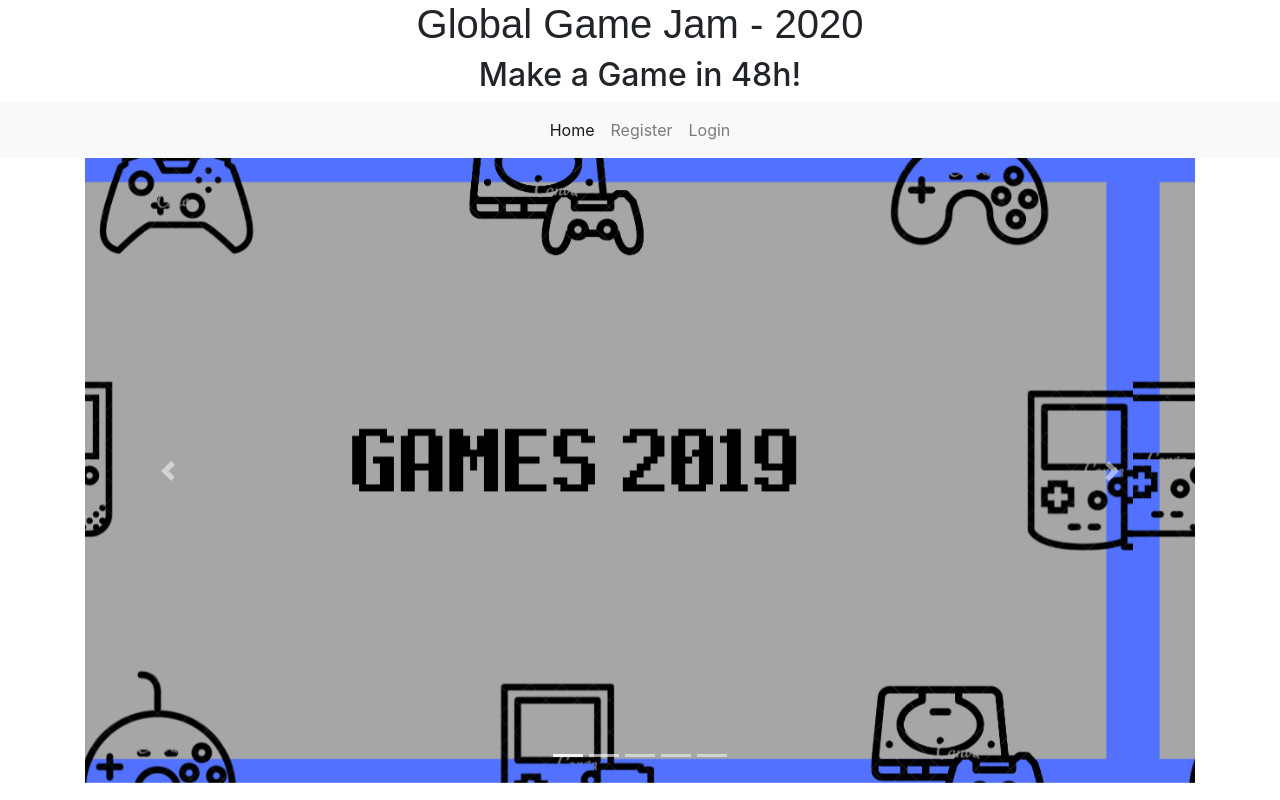
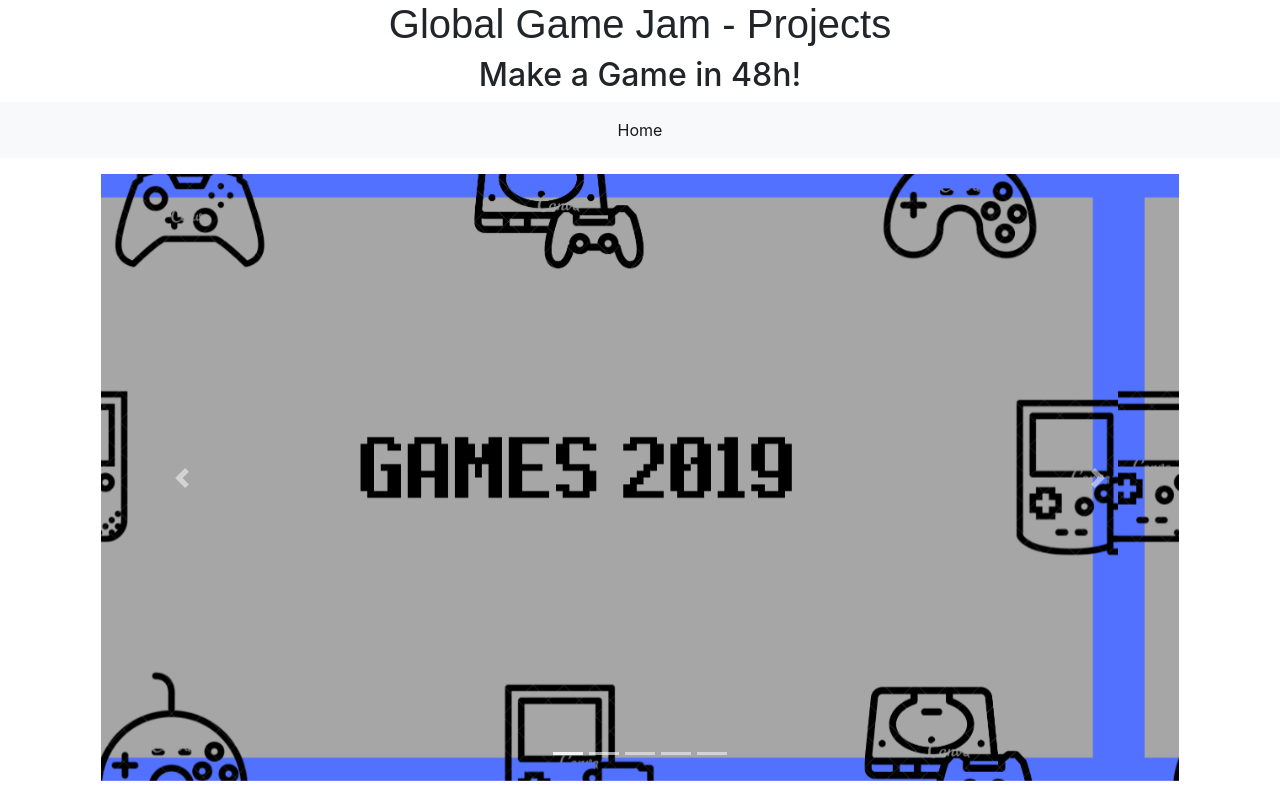
Before and after one commit to jaclo187/ggj, a website: page public/projects.html in a window 1280 px wide. Drawn offline with nearby package versions, Linux system fonts and the light colour scheme.

Commit message:
Puer kleng ännerungen

```diff
--- a/public/projects.html
+++ b/public/projects.html
@@ -20,7 +20,7 @@
 <header class="container">
     <div class="row justify-content-md-center">
         <span class="col"></span>
-        <h1 class="col-md-auto">Global Game Jam - 2020</h1>
+        <h1 class="col-md-auto">Global Game Jam - Projects</h1>
         <span class="col"></span>
 
         <div class="w-100"></div>
@@ -33,16 +33,12 @@
 <nav class="navbar navbar-expand-lg navbar-light bg-light">
     <div class="collapse navbar-collapse justify-content-md-center" id="navbarNavAltMarkup">
         <div class="navbar-nav">
-            <a class="nav-item nav-link active" href="#">Home <span class="sr-only">(current)</span></a>
-            <a role="button" class="nav-item nav-link" href="#" data-toggle="modal" data-target="#modal-register"
-               id="btn-register">Register</a>
-            <a role="button" class="nav-item nav-link" href="#" data-toggle="modal" data-target="#modal-login"
-               id="btn-login">Login</a>
+            <a class="nav-item nav-link active" href="index.html">Home <span class="sr-only">(current)</span></a>
         </div>
     </div>
 </nav>
 <main class="container">
-    <div id="carouselExampleIndicators" class="carousel slide" data-ride="carousel">
+    <div id="carouselExampleIndicators" class="carousel slide m-md-3" data-ride="carousel">
         <ol class="carousel-indicators">
             <li data-target="#carouselExampleIndicators" data-slide-to="0" class="active"></li>
             <li data-target="#carouselExampleIndicators" data-slide-to="1"></li>
```
